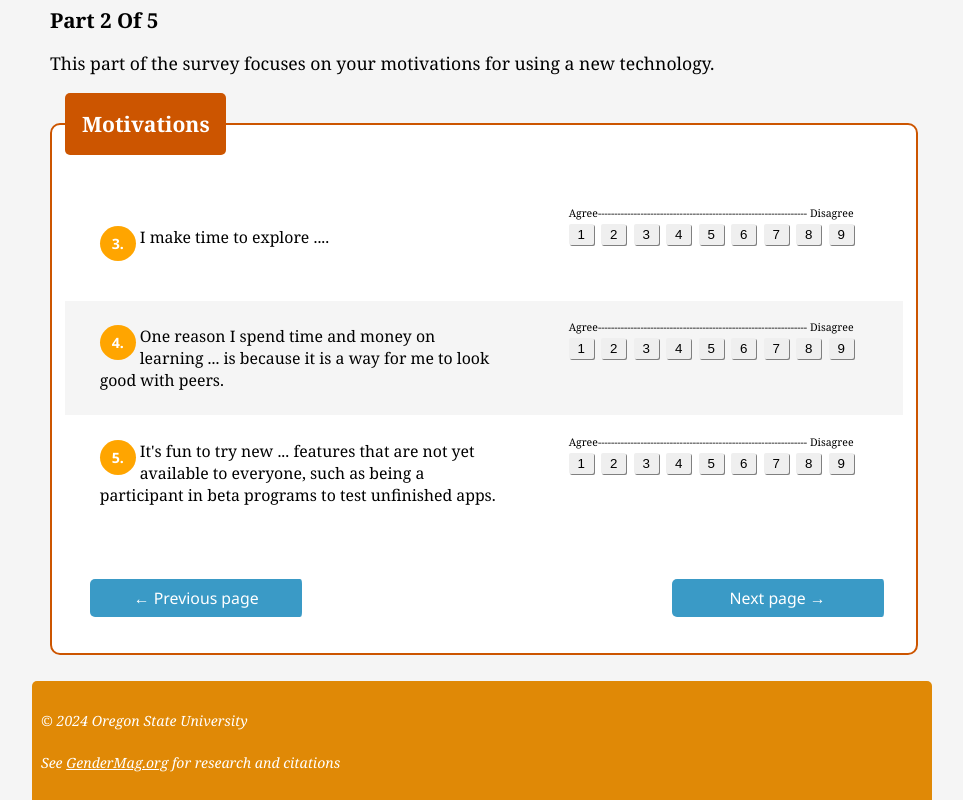
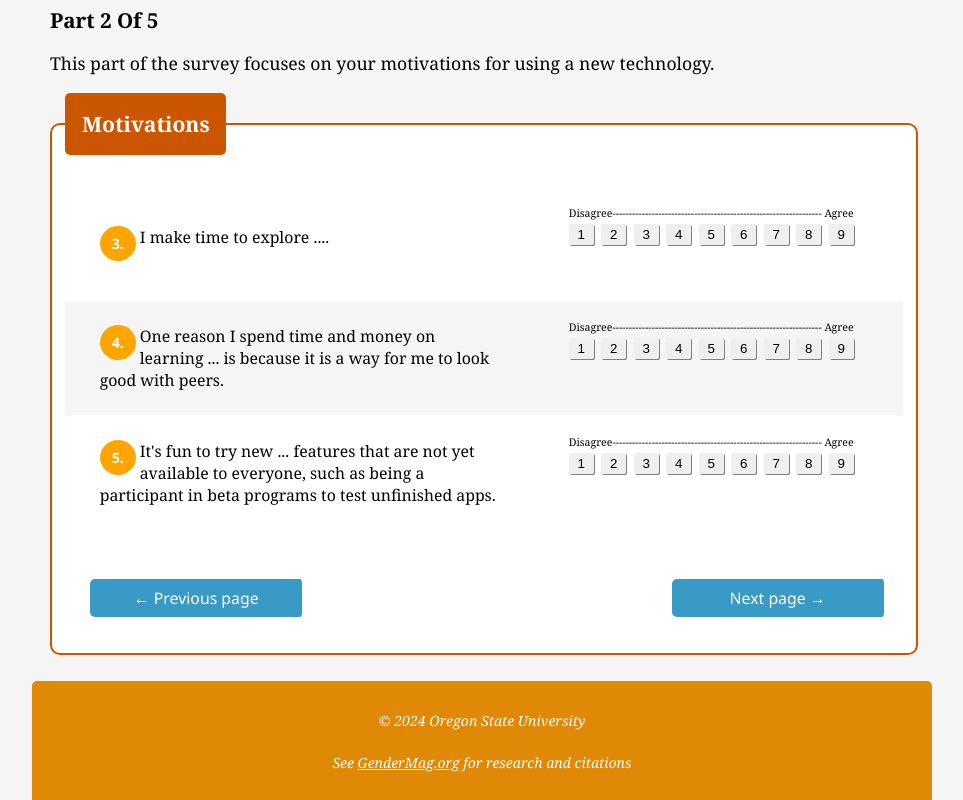
Before and after one commit to PamVanLonden/cognitive-styles, a React (Vite) app in the folder frontend/: page /motivation-survey in a window 1280 px wide. Shown: the part 241-1041 px from the top of the page, without its empty margins (158-1121 px from the left). Built offline with nearby package versions, Linux system fonts and the light colour scheme.

Commit message:
likert update

```diff
--- a/frontend/src/App.css
+++ b/frontend/src/App.css
@@ -38,7 +38,10 @@ header img {
     margin: 3% 2% 0 2%;
     float:left;
     }
-footer {border-radius:5px 5px 0 0; }
+footer {
+    border-radius:5px 5px 0 0;
+    text-align:center;
+}
 footer li {
     display:inline;
     font-family:"Noto Sans", sans-serif;
@@ -162,7 +165,7 @@ select {
 }
 
 .scale:before {
-    content: "Agree---------------------------------------------------------------- Disagree";
+    content: "Disagree---------------------------------------------------------------- Agree";
     display:block;
     font-size:60%;
     width:300px;
```
